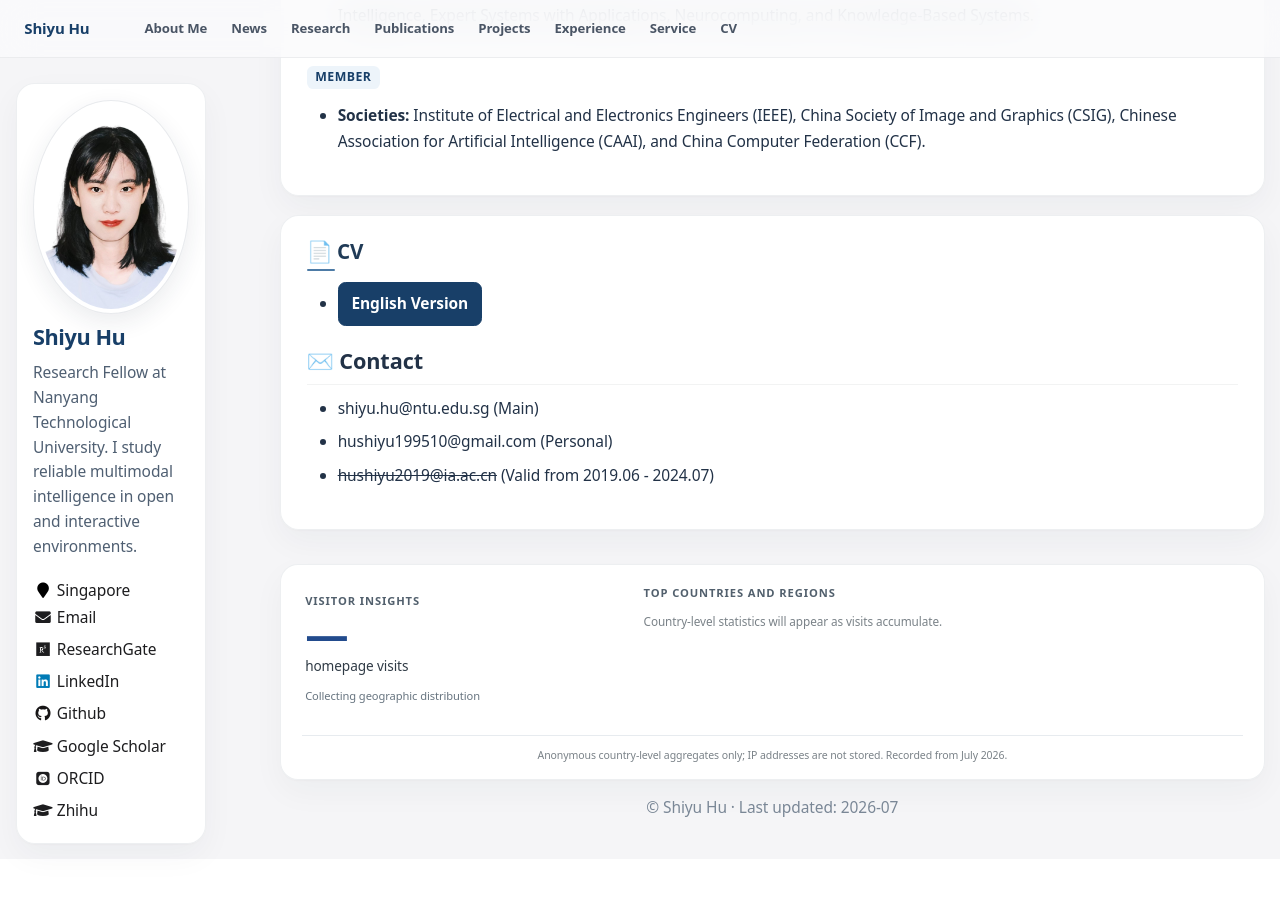
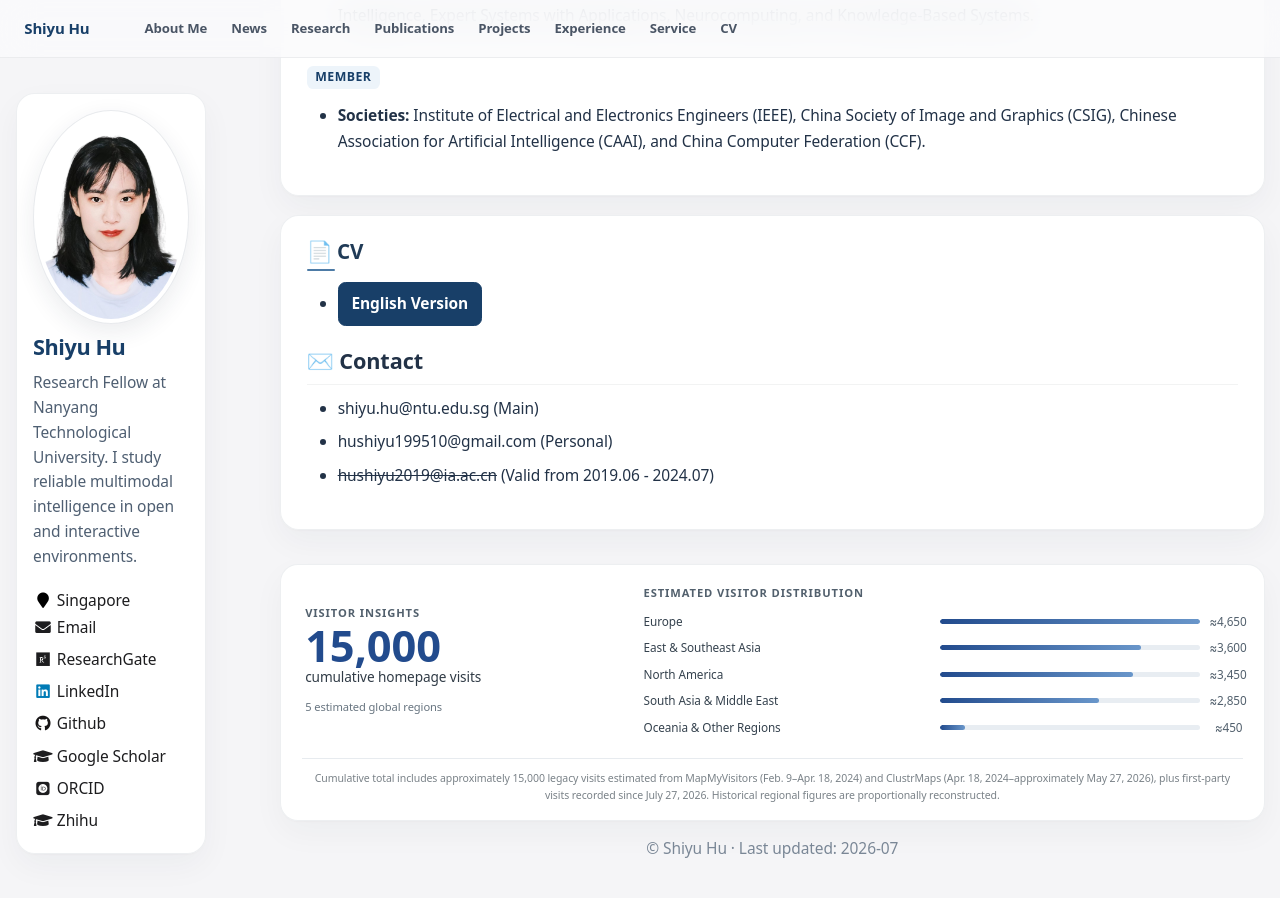
Before and after one commit to huuuuusy/huuuuusy.github.io, a Jekyll site: the page built from _pages/about.md, in a window 1280 px wide and 900 px high, scrolled down 20210 px. Built offline with Jekyll 4.4.1, drawn with Linux system fonts in a browser that asks for light colours; some web fonts are replaced; before the commit the page ends 21069 px from its top, so only the background shows below that; some of the changed lines change nothing that is shown.

Commit message:
Restore cumulative visitor history estimate

```diff
--- a/_pages/about.md
+++ b/_pages/about.md
@@ -53,16 +53,16 @@ redirect_from:
   <div class="visitor-insights__summary">
     <span class="visitor-insights__eyebrow">Visitor insights</span>
     <span class="visitor-insights__total" id="visitor-count">—</span>
-    <span class="visitor-insights__label">homepage visits</span>
-    <span class="visitor-insights__coverage" id="visitor-country-total">Collecting geographic distribution</span>
+    <span class="visitor-insights__label">cumulative homepage visits</span>
+    <span class="visitor-insights__coverage" id="visitor-country-total">5 estimated global regions</span>
   </div>
   <div class="visitor-insights__geography">
-    <div class="visitor-insights__heading">Top countries and regions</div>
+    <div class="visitor-insights__heading">Estimated visitor distribution</div>
     <div class="visitor-insights__countries" id="visitor-countries">
-      <span class="visitor-insights__empty">Country-level statistics will appear as visits accumulate.</span>
+      <span class="visitor-insights__empty">Loading the estimated regional distribution.</span>
     </div>
   </div>
-  <span class="visitor-insights__note">Anonymous country-level aggregates only; IP addresses are not stored. Recorded from July 2026.</span>
+  <span class="visitor-insights__note">Cumulative total includes approximately 15,000 legacy visits estimated from MapMyVisitors (Feb. 9–Apr. 18, 2024) and ClustrMaps (Apr. 18, 2024–approximately May 27, 2026), plus first-party visits recorded since July 27, 2026. Historical regional figures are proportionally reconstructed.</span>
 </div>
 
 <p class="homepage-footer">&copy; Shiyu Hu <span aria-hidden="true">·</span> Last updated: 2026-07</p>
--- a/assets/js/visitor-counter.js
+++ b/assets/js/visitor-counter.js
@@ -10,6 +10,38 @@
     "https://counter.hushiyu1995.com/",
     "https://shiyu-homepage-counter.hushiyu199510.workers.dev/"
   ];
+  var legacyCount = 15000;
+  var legacyRegions = [
+    { code: "EU", label: "Europe", value: 4650 },
+    { code: "ESEA", label: "East & Southeast Asia", value: 3600 },
+    { code: "NA", label: "North America", value: 3450 },
+    { code: "SAME", label: "South Asia & Middle East", value: 2850 },
+    { code: "OTHER", label: "Oceania & Other Regions", value: 450 }
+  ];
+  var regionCountries = {
+    EU: new Set([
+      "AD", "AL", "AT", "BA", "BE", "BG", "BY", "CH", "CY", "CZ", "DE",
+      "DK", "EE", "ES", "FI", "FO", "FR", "GB", "GI", "GR", "HR", "HU",
+      "IE", "IS", "IT", "LI", "LT", "LU", "LV", "MC", "MD", "ME", "MK",
+      "MT", "NL", "NO", "PL", "PT", "RO", "RS", "RU", "SE", "SI", "SK",
+      "SM", "UA", "VA"
+    ]),
+    ESEA: new Set([
+      "BN", "CN", "HK", "ID", "JP", "KH", "KP", "KR", "LA", "MO", "MM",
+      "MN", "MY", "PH", "SG", "TH", "TL", "TW", "VN"
+    ]),
+    NA: new Set([
+      "AG", "AI", "AW", "BB", "BM", "BQ", "BS", "BZ", "CA", "CR", "CU",
+      "CW", "DM", "DO", "GD", "GL", "GP", "GT", "HN", "HT", "JM", "KN",
+      "KY", "LC", "MQ", "MS", "MX", "NI", "PA", "PR", "SV", "SX", "TC",
+      "TT", "US", "VC", "VG", "VI"
+    ]),
+    SAME: new Set([
+      "AE", "AF", "AM", "AZ", "BD", "BH", "BT", "GE", "IL", "IN", "IQ",
+      "IR", "JO", "KG", "KW", "KZ", "LB", "LK", "MV", "NP", "OM", "PK",
+      "PS", "QA", "SA", "SY", "TJ", "TM", "TR", "UZ", "YE"
+    ])
+  };
   var today = new Date().toISOString().slice(0, 10);
   var storageKey = "shiyu-homepage-visit-date";
   var shouldIncrement = true;
@@ -42,52 +74,77 @@
       });
   }
 
-  function countryName(code) {
-    try {
-      return new Intl.DisplayNames(["en"], { type: "region" }).of(code);
-    } catch (error) {
-      return code;
+  function regionCode(countryCode) {
+    var regions = ["EU", "ESEA", "NA", "SAME"];
+    var index;
+
+    for (index = 0; index < regions.length; index += 1) {
+      if (regionCountries[regions[index]].has(countryCode)) {
+        return regions[index];
+      }
     }
+
+    return "OTHER";
   }
 
-  function countryFlag(code) {
-    return code.replace(/./g, function (character) {
-      return String.fromCodePoint(127397 + character.charCodeAt(0));
+  function estimatedRegions(data) {
+    var regions = legacyRegions.map(function (region) {
+      return {
+        code: region.code,
+        label: region.label,
+        value: region.value
+      };
+    });
+    var countryRows = Array.isArray(data.countries) ? data.countries : [];
+    var representedLiveVisits = 0;
+
+    countryRows.forEach(function (country) {
+      var value = Number(country.value || 0);
+      var code = regionCode(String(country.code || "").toUpperCase());
+      var region = regions.find(function (item) {
+        return item.code === code;
+      });
+
+      representedLiveVisits += value;
+      region.value += value;
+    });
+
+    var unclassifiedLiveVisits = Math.max(
+      0,
+      Number(data.count || 0) - representedLiveVisits
+    );
+    regions[regions.length - 1].value += unclassifiedLiveVisits;
+
+    return regions.sort(function (a, b) {
+      return b.value - a.value;
     });
   }
 
-  function renderCountries(data) {
-    var countries = Array.isArray(data.countries) ? data.countries : [];
+  function renderRegions(data) {
+    var regions = estimatedRegions(data);
     if (!countriesElement || !countryTotalElement) return;
 
-    if (!countries.length) {
-      countryTotalElement.textContent = "Collecting geographic distribution";
-      return;
-    }
-
-    var maximum = Number(countries[0].value) || 1;
-    var countryTotal = Number(data.countryTotal || countries.length);
-    countryTotalElement.textContent =
-      countryTotal.toLocaleString("en-US") +
-      (countryTotal === 1 ? " country or region" : " countries and regions");
+    var maximum = Number(regions[0].value) || 1;
+    countryTotalElement.textContent = "5 estimated global regions";
 
     countriesElement.textContent = "";
-    countries.forEach(function (country) {
+    regions.forEach(function (region) {
       var row = document.createElement("div");
       var label = document.createElement("span");
       var bar = document.createElement("span");
       var fill = document.createElement("span");
       var value = document.createElement("span");
-      var code = String(country.code || "").toUpperCase();
 
       row.className = "visitor-country";
       label.className = "visitor-country__label";
-      label.textContent = countryFlag(code) + " " + countryName(code);
+      label.textContent = region.label;
       bar.className = "visitor-country__bar";
       fill.className = "visitor-country__fill";
-      fill.style.width = Math.max(8, (Number(country.value) / maximum) * 100) + "%";
+      fill.style.width =
+        Math.max(8, (Number(region.value) / maximum) * 100) + "%";
       value.className = "visitor-country__value";
-      value.textContent = Number(country.value || 0).toLocaleString("en-US");
+      value.textContent =
+        "\u2248" + Number(region.value || 0).toLocaleString("en-US");
 
       bar.appendChild(fill);
       row.appendChild(label);
@@ -97,14 +154,18 @@
     });
   }
 
+  countElement.textContent = legacyCount.toLocaleString("en-US");
+  renderRegions({ count: 0, countries: [] });
+
   findAvailableEndpoint(0)
     .then(function (available) {
       if (!shouldIncrement) return available.data;
       return request(available.endpoint, "POST");
     })
     .then(function (data) {
-      countElement.textContent = Number(data.count || 0).toLocaleString("en-US");
-      renderCountries(data);
+      countElement.textContent =
+        (legacyCount + Number(data.count || 0)).toLocaleString("en-US");
+      renderRegions(data);
       if (shouldIncrement) {
         try {
           window.localStorage.setItem(storageKey, today);
@@ -114,7 +175,10 @@
       }
     })
     .catch(function () {
-      countElement.textContent = "—";
-      countElement.setAttribute("title", "Visitor count is temporarily unavailable");
+      countElement.textContent = legacyCount.toLocaleString("en-US");
+      countElement.setAttribute(
+        "title",
+        "Live visitor count is temporarily unavailable; the legacy estimate is still shown"
+      );
     });
 }());
```
